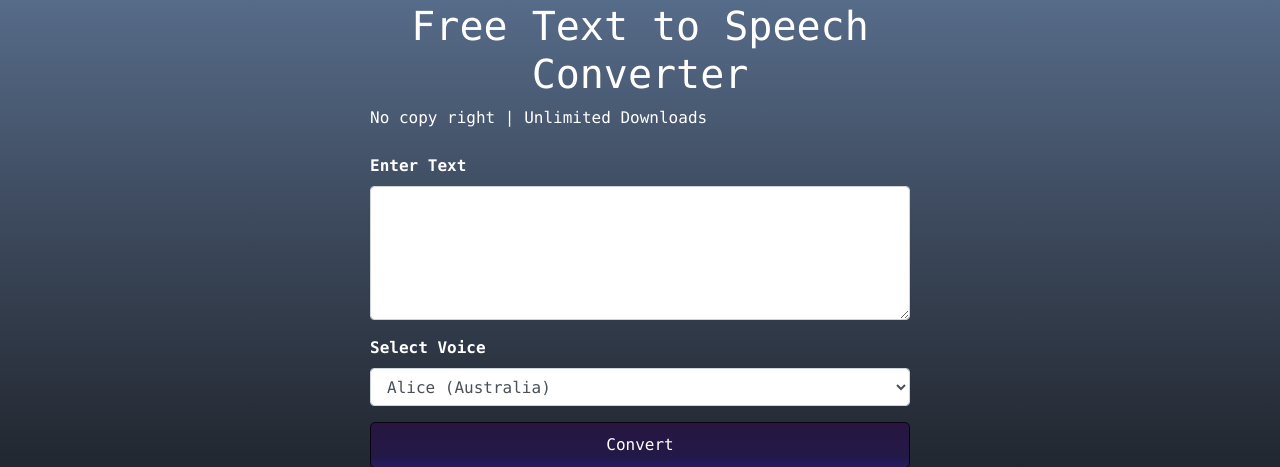
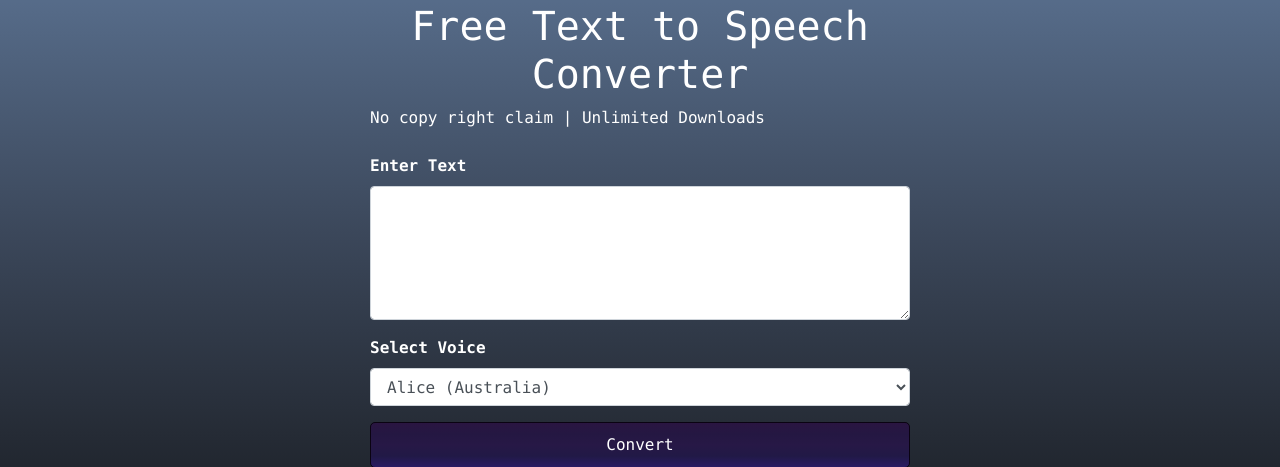
Before and after one commit to k-prabin/free-text-to-speech-website, a Flask app: page / in a window 1280 px wide. Shown: the part 165-632 px from the top of the page. Run offline with Flask 3, Linux system fonts and the light colour scheme; some libraries are stand-ins or nearby versions.

Commit message:
Update index.html

```diff
--- a/templates/index.html
+++ b/templates/index.html
@@ -47,7 +47,7 @@
   <body>
     <div class="container">
       <h1 class="text-center">Free Text to Speech Converter</h1>
-      <h10 class="text-center"> No copy right | Unlimited Downloads</h10>
+      <h10 class="text-center"> No copy right claim | Unlimited Downloads </h10>
 
             <form method="post" class="mt-4">
         <div class="form-group">
```
